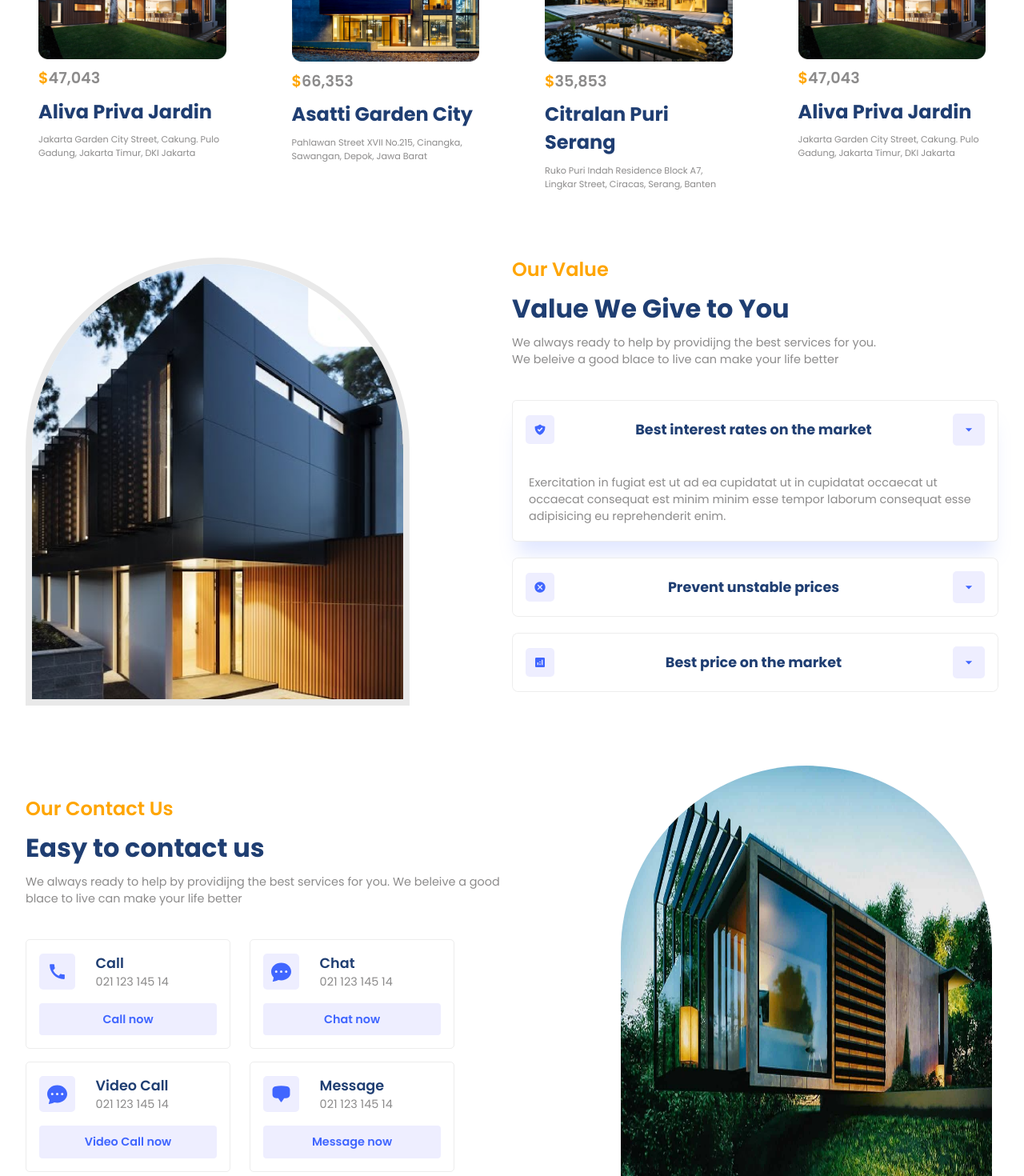
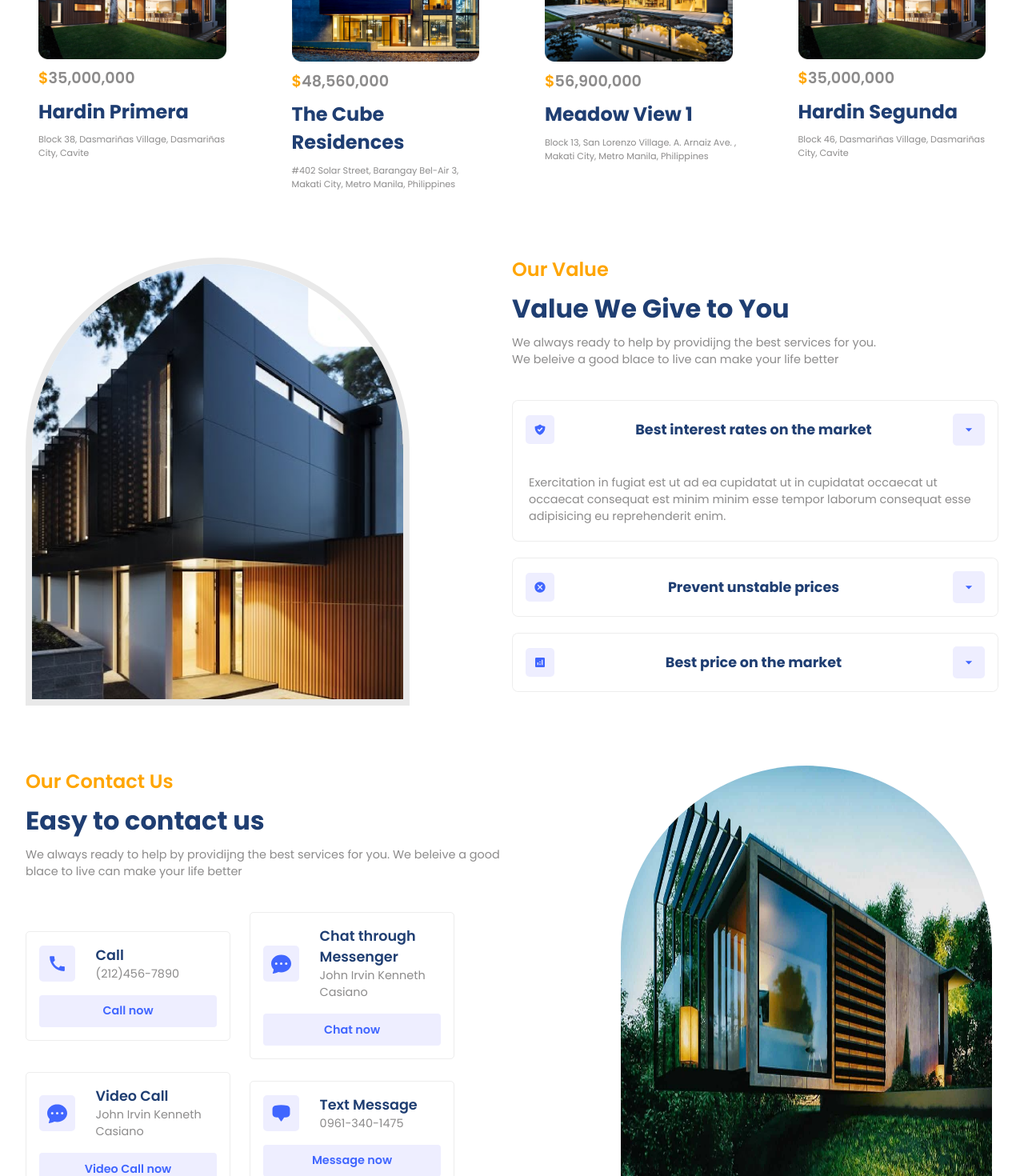
Before and after one commit to blhbhl/mp2-realestate, a React (Vite) app: page / in a window 1280 px wide. Shown: the part 1160-2630 px from the top of the page at 80% size. Built offline with nearby package versions, Linux system fonts and the light colour scheme.

Commit message:
Price, contacts and address update
Price, contacts and address update

```diff
--- a/src/components/Contact/Contact.jsx
+++ b/src/components/Contact/Contact.jsx
@@ -26,7 +26,7 @@ const Contact = () => {
                   </div>
                   <div className="flexColStart detail">
                     <span className="primaryText">Call</span>
-                    <span className="secondaryText">021 123 145 14</span>
+                    <span className="secondaryText">(212)456-7890</span>
                   </div>
                 </div>
                 <div className="flexCenter button">Call now</div>
@@ -38,8 +38,8 @@ const Contact = () => {
                     <BsFillChatDotsFill size={25} />
                   </div>
                   <div className="flexColStart detail">
-                    <span className="primaryText">Chat</span>
-                    <span className="secondaryText">021 123 145 14</span>
+                    <span className="primaryText">Chat through Messenger</span>
+                    <span className="secondaryText">John Irvin Kenneth Casiano</span>
                   </div>
                 </div>
                 <div className="flexCenter button">Chat now</div>
@@ -55,7 +55,7 @@ const Contact = () => {
                   </div>
                   <div className="flexColStart detail">
                     <span className="primaryText">Video Call</span>
-                    <span className="secondaryText">021 123 145 14</span>
+                    <span className="secondaryText">John Irvin Kenneth Casiano</span>
                   </div>
                 </div>
                 <div className="flexCenter button">Video Call now</div>
@@ -67,8 +67,8 @@ const Contact = () => {
                     <HiChatBubbleBottomCenter size={25} />
                   </div>
                   <div className="flexColStart detail">
-                    <span className="primaryText">Message</span>
-                    <span className="secondaryText">021 123 145 14</span>
+                    <span className="primaryText">Text Message</span>
+                    <span className="secondaryText">0961-340-1475</span>
                   </div>
                 </div>
                 <div className="flexCenter button">Message now</div>
--- a/src/components/Value/Value.jsx
+++ b/src/components/Value/Value.jsx
@@ -47,7 +47,7 @@ const Value = () => {
             {data.map((item, i) => {
               const [className, setClassName] = useState(null);
               return (
-                <AccordionItem className={`accordionItem ${className}`} uuid={i} key={i}>
+                <AccordionItem className={`accordionItem ▒{className}`} uuid={i} key={i}>
                   <AccordionItemHeading>
                     <AccordionItemButton className="flexCenter accordionButton ">
                         {/* just for getting state of item */}
--- a/src/utils/slider.json
+++ b/src/utils/slider.json
@@ -1,38 +1,38 @@
 [
   {
-    "name": "Aliva Priva Jardin",
-    "price": "47,043",
-    "detail": "Jakarta Garden City Street, Cakung. Pulo Gadung, Jakarta Timur, DKI Jakarta",
+    "name": "Hardin Primera",
+    "price": "35,000,000",
+    "detail": "Block 38, Dasmariñas Village, Dasmariñas City, Cavite",
     "image": "./r1.png"
   },
   {
-    "name": "Asatti Garden City",
-    "price": "66,353",
-    "detail": "Pahlawan Street XVII No.215, Cinangka, Sawangan, Depok, Jawa Barat",
+    "name": "The Cube Residences",
+    "price": "48,560,000",
+    "detail": "#402 Solar Street, Barangay Bel-Air 3, Makati City, Metro Manila, Philippines",
     "image": "./r2.png"
   },
   {
-    "name": "Citralan Puri Serang",
-    "price": "35,853",
-    "detail": "Ruko Puri Indah Residence Block A7, Lingkar Street, Ciracas, Serang, Banten",
+    "name": "Meadow View 1",
+    "price": "56,900,000",
+    "detail": "Block 13, San Lorenzo Village. A. Arnaiz Ave. , Makati City, Metro Manila, Philippines",
     "image": "./r3.png"
   },
   {
-    "name": "Aliva Priva Jardin",
-    "price": "47,043",
-    "detail": "Jakarta Garden City Street, Cakung. Pulo Gadung, Jakarta Timur, DKI Jakarta",
+    "name": "Hardin Segunda",
+    "price": "35,000,000",
+    "detail": "Block 46, Dasmariñas Village, Dasmariñas City, Cavite",
     "image": "./r1.png"
   },
   {
-    "name": "Asatti Garden City",
-    "price": "66,353",
-    "detail": "Pahlawan Street XVII No.215, Cinangka, Sawangan, Depok, Jawa Barat",
+    "name": "The Cube Residences 2",
+    "price": "48,560,000",
+    "detail": "#402 Solar Street, Barangay Bel-Air 3, Makati City, Metro Manila, Philippines",
     "image": "./r2.png"
   },
   {
-    "name": "Citralan Puri Serang",
-    "price": "35,853",
-    "detail": "Ruko Puri Indah Residence Block A7, Lingkar Street, Ciracas, Serang, Banten",
+    "name": "Meadow View 2",
+    "price": "58,900,000",
+    "detail": "Block 27, San Lorenzo Village. A. Arnaiz Ave. , Makati City, Metro Manila, Philippines",
     "image": "./r3.png"
   }
 ]
```
